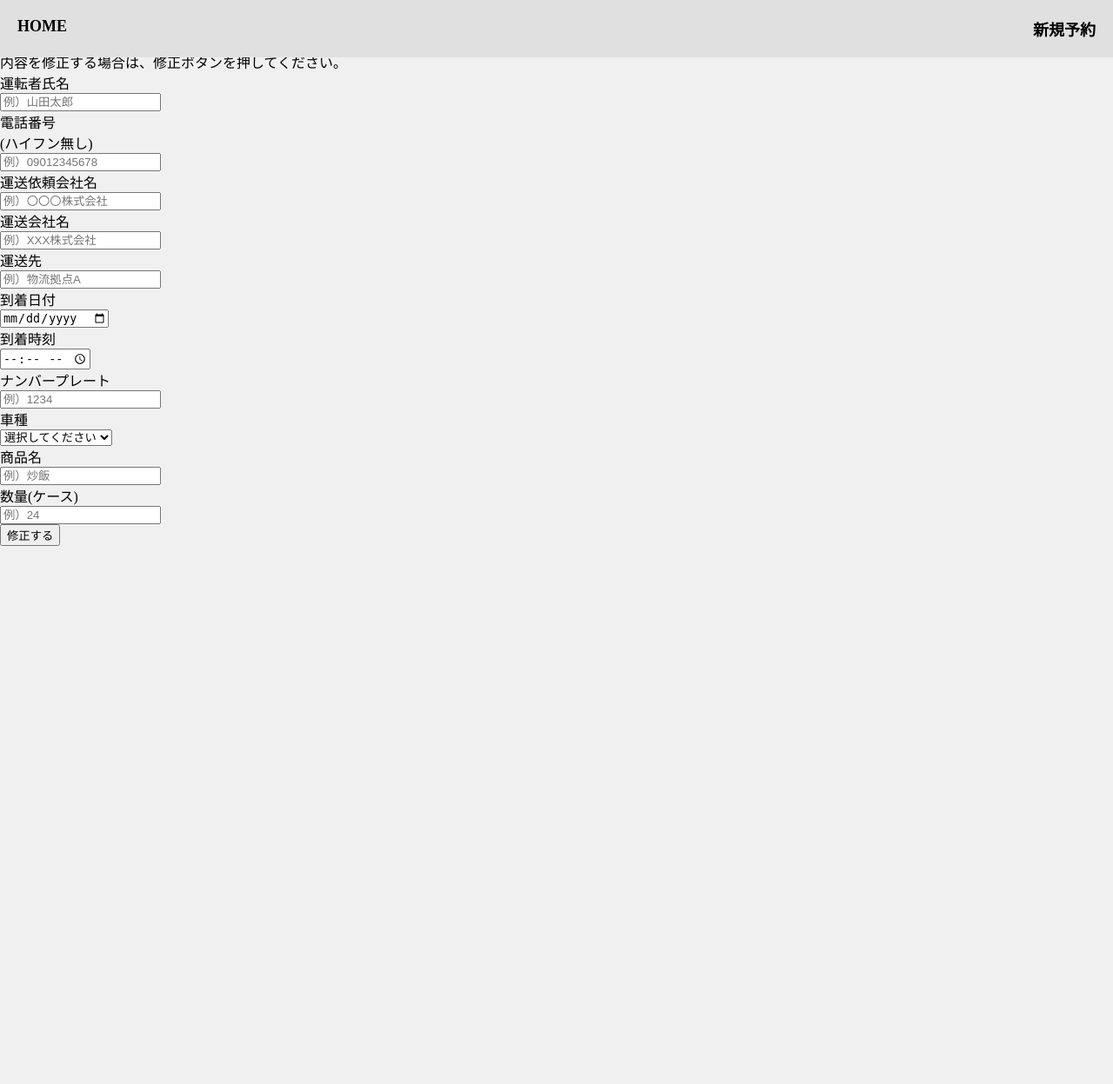
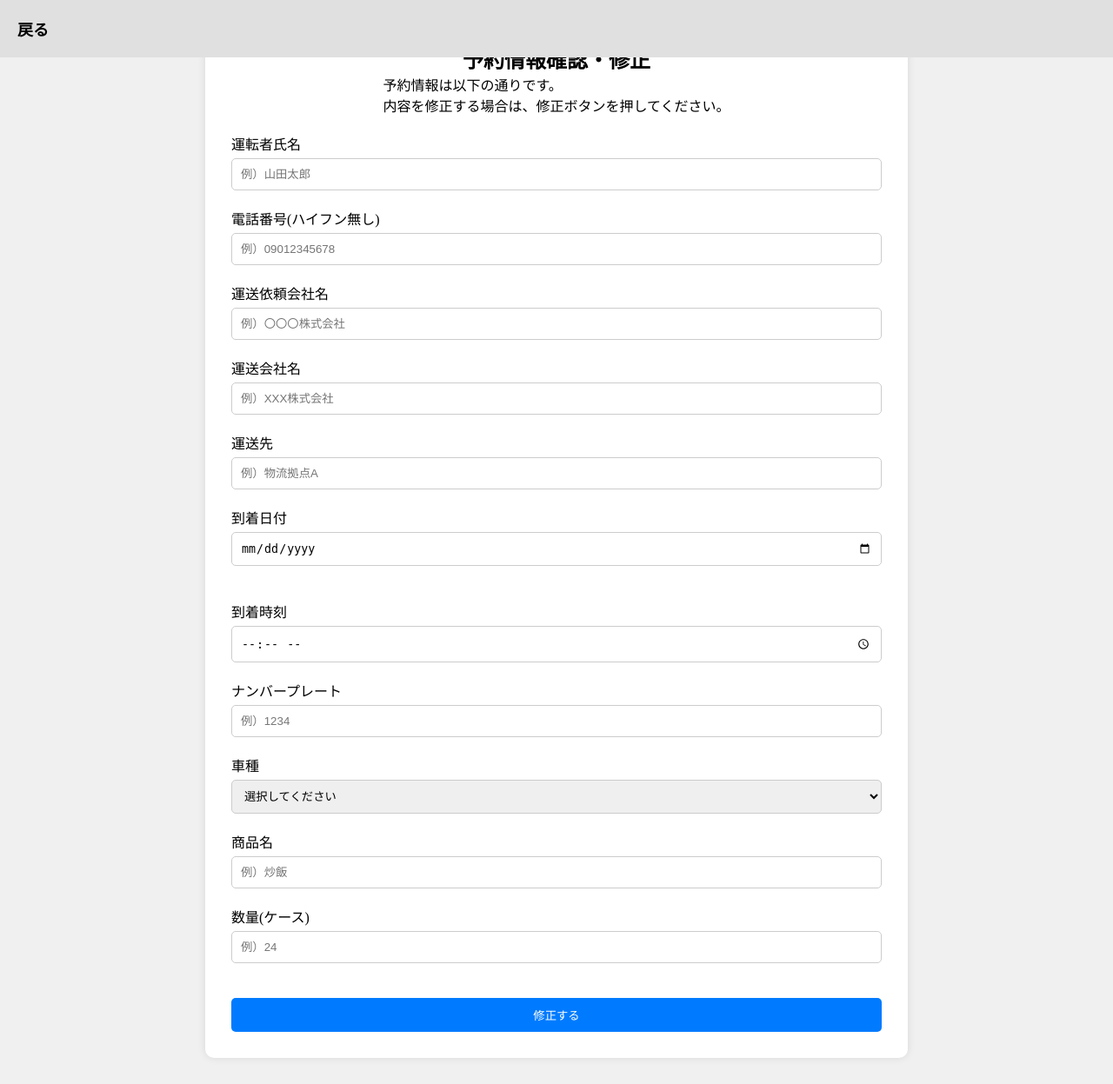
Before and after one commit to IH4C-Logistics/Base, a PHP site: page /Base/resevation_change.php?key=1 in a window 1280 px wide. Shown: the whole page at 87% size. Run offline with PHP 8.4, Linux system fonts and the light colour scheme; data that the repository does not hold is empty.

Commit message:
css 調整

```diff
--- a/public/css/reservation_change.css
+++ b/public/css/reservation_change.css
@@ -34,3 +34,78 @@
 .res_window:hover {
   color: #999;
 }
+
+main {
+  width: 100%;
+  height: 100%;
+  display: flex;
+  align-items: center;
+  justify-content: center;
+  overflow: hidden;
+  background-color: #f0f0f0; /* 背景色を追加 */
+}
+
+#wrap {
+  display: flex;
+  justify-content: center;
+  align-items: center;
+  width: 60%;
+  background-color: #fff;
+  margin: auto;
+  border-radius: 10px;
+  padding: 20px;
+  box-shadow: 0 0 10px rgba(0, 0, 0, 0.1); /* シャドウを追加 */
+}
+
+.Form {
+  display: flex;
+  flex-direction: column;
+  align-items: center;
+  width: 100%; /* フォーム全体の幅を設定 */
+}
+
+.Form > div {
+  width: 100%;
+  display: flex;
+  justify-content: space-between; /* スペースを均等に配分 */
+  flex-wrap: wrap; /* フレックスアイテムを折り返し可能に */
+}
+
+.Form > div > div {
+  flex: 1; /* フレックスアイテムを均等に広げる */
+  padding: 10px; /* パディングを追加 */
+  min-width: 400px; /* 最小幅を設定 */
+}
+
+.Form-Item {
+  padding: 10px 0;
+  width: 100%; /* アイテム全体の幅を設定 */
+}
+
+.Form-Item-Label {
+  font-size: 16px; /* フォントサイズを調整 */
+  margin-bottom: 5px; /* ラベル下のマージンを追加 */
+}
+
+.Form-Item-Input {
+  width: 100%; /* 入力フィールドの幅を設定 */
+  padding: 10px;
+  border: 1px solid #ccc; /* 境界線を追加 */
+  border-radius: 5px;
+  box-sizing: border-box; /* ボックスサイズを調整 */
+}
+
+.Form-Btn {
+  margin-top: 30px; /* ボタン上のマージンを追加 */
+  padding: 10px 20px;
+  width: 100%; /* ボタン全体の幅を設定 */
+  background-color: #007bff; /* ボタンの背景色を設定 */
+  color: #fff; /* ボタンの文字色を設定 */
+  border: none; /* ボーダーをなしに */
+  border-radius: 5px;
+  cursor: pointer; /* カーソルをポインターに */
+}
+
+.Form-Btn:hover {
+  background-color: #0056b3; /* ホバー時の背景色を変更 */
+}
--- a/public/reservation.php
+++ b/public/reservation.php
@@ -13,7 +13,7 @@
 <body>
 
   <nav class="header">
-    <a href="index.php" class="home">HOME</a>
+    <a href="index.php" class="home">戻る</a>
     <a class="res_window">新規予約</a>
   </nav>
 
--- a/public/resevation_change.php
+++ b/public/resevation_change.php
@@ -39,8 +39,7 @@ $reservation = $stmt->fetch(PDO::FETCH_ASSOC); // 1行のみ取得
 <body>
 
   <nav class="header">
-    <a href="index.php" class="home">HOME</a>
-    <a class="res_window">新規予約</a>
+    <a href="reservation.php" class="home">戻る</a>
   </nav>
 
   <main>
@@ -48,16 +47,17 @@ $reservation = $stmt->fetch(PDO::FETCH_ASSOC); // 1行のみ取得
       <form action="db/update.php" method="post">
         <div class="Form">
         <input type="hidden" name="contract_num" value="<?php echo htmlspecialchars($key); ?>">
-
           <h2>予約情報確認・修正</h2>
           <p>予約情報は以下の通りです。<br>内容を修正する場合は、修正ボタンを押してください。</p>
+          <div>
+            <div>
               <div class="Form-Item">
                 <p class="Form-Item-Label"> 運転者氏名 </p>
                 <input type="text" class="Form-Item-Input" placeholder="例）山田太郎" id="driver_name" name="driver_name" value="<?php echo htmlspecialchars($reservation['driver_name']); ?>">
               </div>
 
               <div class="Form-Item">
-            <p class="Form-Item-Label"> 電話番号<br>(ハイフン無し) </p>
+                <p class="Form-Item-Label"> 電話番号(ハイフン無し) </p>
                 <input type="text" class="Form-Item-Input" placeholder="例）09012345678" id="tel_num" name="tel_num" value="<?php echo htmlspecialchars($reservation['tel_num']); ?>">
               </div>
 
@@ -80,7 +80,9 @@ $reservation = $stmt->fetch(PDO::FETCH_ASSOC); // 1行のみ取得
                 <p class="Form-Item-Label"> 到着日付 </p>
                 <input type="date" class="Form-Item-Input" id="a_date" name="a_date" value="<?php echo htmlspecialchars($reservation['a_date']); ?>" min="<?php echo(date('Y-m-d')); ?>">
               </div>
+            </div>
 
+            <div>
               <div class="Form-Item">
                 <p class="Form-Item-Label"> 到着時刻 </p>
                 <input type="time" class="Form-Item-Input" id="a_time" name="a_time" value="<?php echo htmlspecialchars($reservation['a_time']); ?>">
@@ -116,6 +118,8 @@ $reservation = $stmt->fetch(PDO::FETCH_ASSOC); // 1行のみ取得
 
               <input type="submit" class="Form-Btn" value="修正する">
             </div>
+          </div>
+        </div>
       </form>
     </div>
   </main>
```
Also changed, not shown: public/css/reservation.css (+5 -5 lines). Lines whose indentation alone changed are shown as unchanged.
